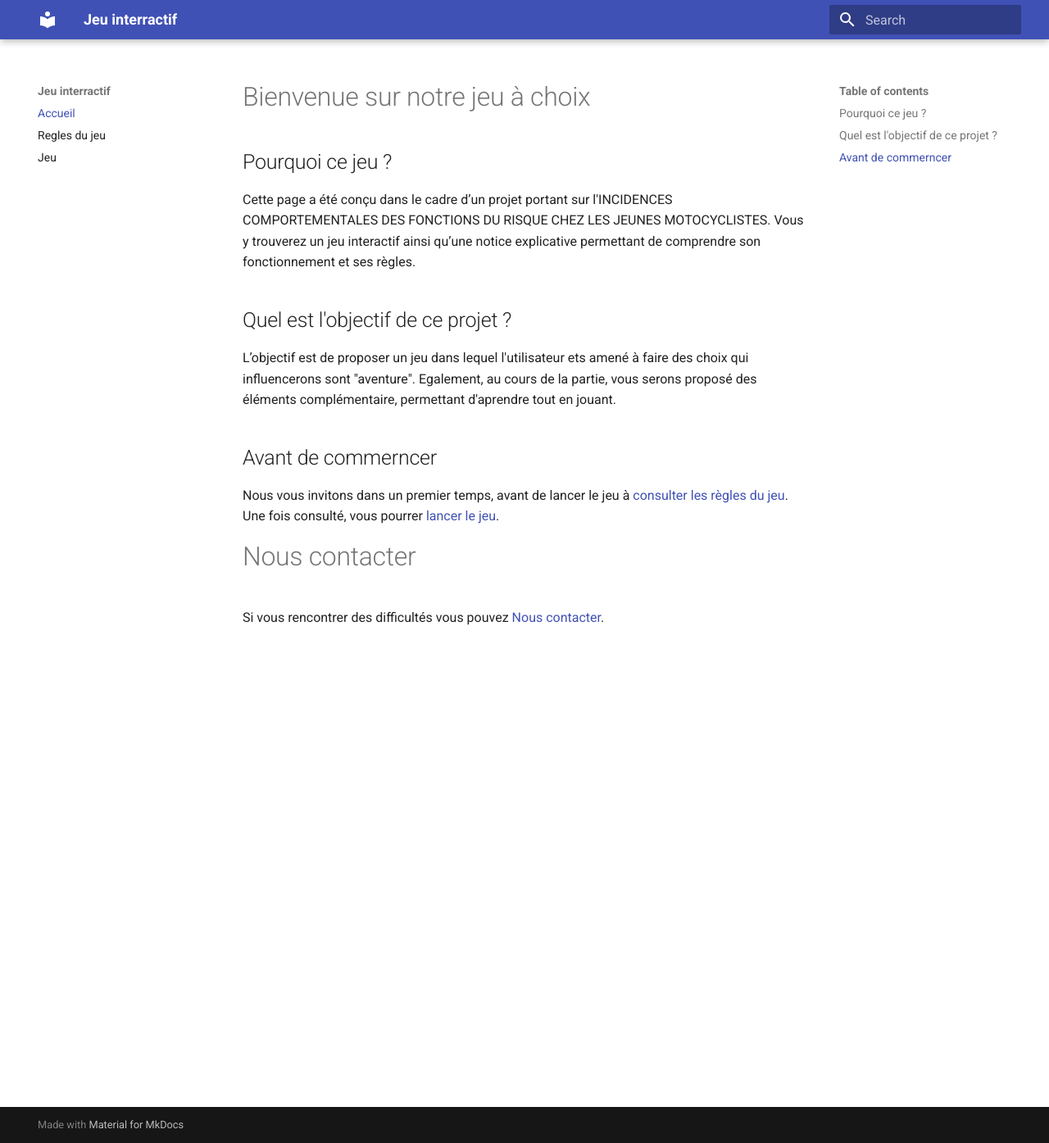
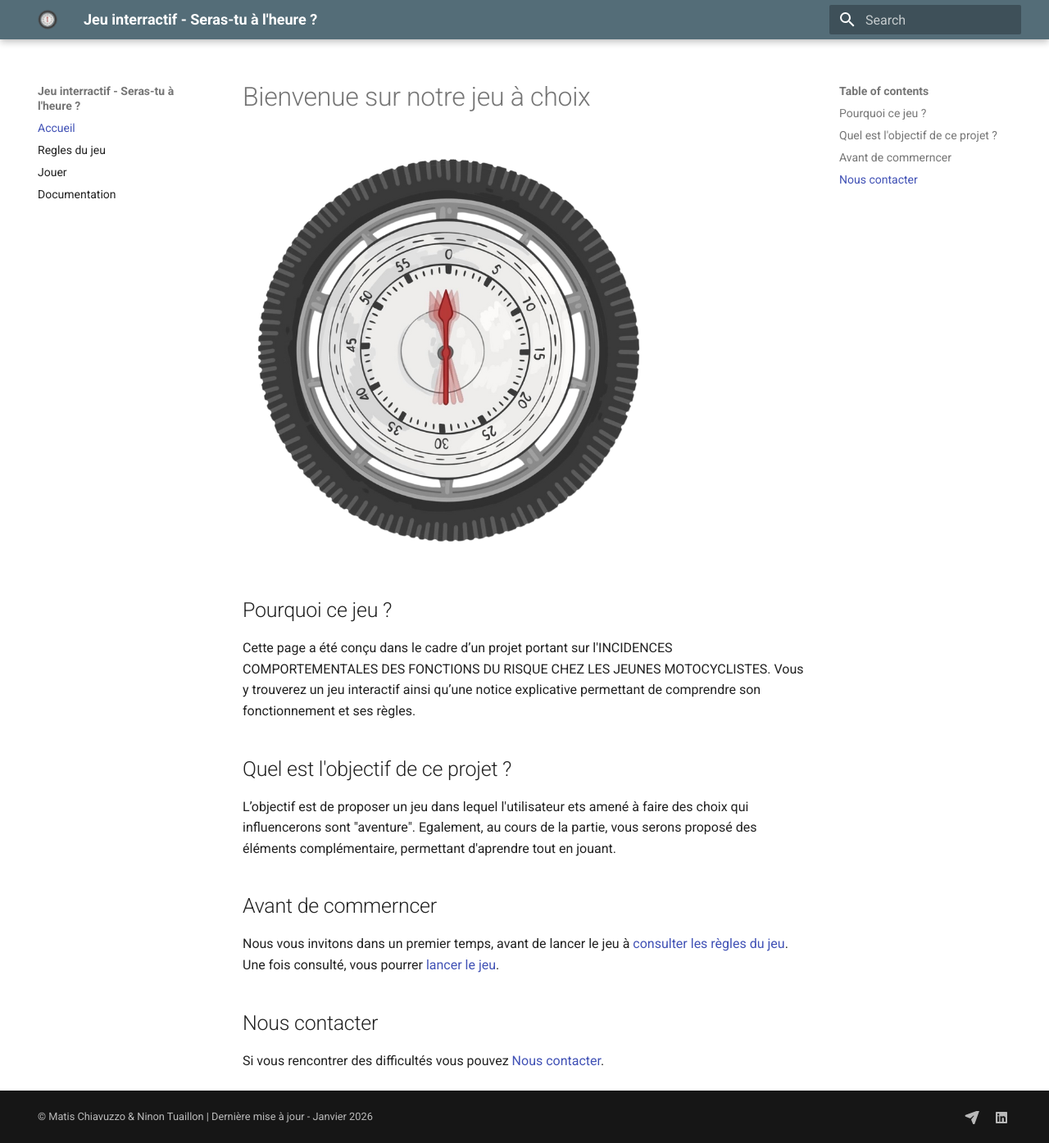
Before and after one commit to MatisChiavuzzo/game, an MkDocs documentation site: the page built from docs/index.md, in a window 1280 px wide and 1395 px high. Shown: the whole window at 82% size. Built offline with MkDocs 1.6.1 and Material for MkDocs 9.7.7, drawn with Linux system fonts in a browser that asks for light colours.

```diff
--- a/docs/css/jeu.css
+++ b/docs/css/jeu.css
@@ -426,12 +426,12 @@ p {
     transition: background-image 0.5s ease-in-out;
 }
 
-.scene-0 { background-image: url("../image/bus.jpg"); }
+.scene-0 { background-image: url(""); }
 .scene-1 { background-image: url(""); }
 .scene-2 { background-image: url(""); }
 .scene-3 { background-image: url(""); }
 .scene-4 { background-image: url(""); }
-.scene-5 { background-image: url(""); }
+.scene-5 { background-image: url("../image/bus.jpg"); }
 .scene-6 { background-image: url(""); }
 .scene-7 { background-image: url(""); }
 .scene-8 { background-image: url(""); }
--- a/docs/index.md
+++ b/docs/index.md
@@ -1,4 +1,6 @@
 # Bienvenue sur notre jeu à choix
+
+![Texte alternatif](./image/logo.png "Seras-tu à l'heure ?")
 
 ## Pourquoi ce jeu ?
 
@@ -12,6 +14,6 @@ L’objectif est de proposer un jeu dans lequel l'utilisateur ets amené à fair
 
 Nous vous invitons dans un premier temps, avant de lancer le jeu à [consulter les règles du jeu](./pages/regles.md). Une fois consulté, vous pourrer [lancer le jeu](./pages/jeu.html).
 
-# Nous contacter
+## Nous contacter
 
 Si vous rencontrer des difficultés vous pouvez [Nous contacter](mailto:matis.chiavuzzo@laposte.net).
--- a/docs/pages/jeu.html
+++ b/docs/pages/jeu.html
@@ -5,6 +5,8 @@
     <meta charset="UTF-8">
     <title>Jeu de trajet interactif</title>
     <link rel="stylesheet" href="../css/jeu.css">
+    <!-- Favicon -->
+    <link rel="icon" type="image/png" sizes="32x32" href="../image/logo.png">
 </head>
 
 <body>
@@ -91,7 +93,7 @@
 <div id="final-score" style="display:none;">
   <div id="final-score-overlay">
     <div id="final-score-card">
-      <h2>Fin de la partie !</h2>
+      <h2><p id="mots_fin"></p></h2>
       <p id="score-text"></p>
       <button onclick="window.location.reload()">Rejouer</button>
     </div>
--- a/mkdocs.yml
+++ b/mkdocs.yml
@@ -1,22 +1,26 @@
-site_name: Jeu interractif
+site_name: Jeu interractif - Seras-tu à l'heure ?
 site_url: https://<matischiavuzzo>.github.io/<game>/
 
 nav:
   - Accueil: index.md
-  - Installation: installation.md
-  - Utilisation: utilisation.md
-
-nav:
-  - Accueil: index.md
   - Regles du jeu: ./pages/regles.md
-  - Jeu: ./pages/jeu.html
+  - Jouer: ./pages/jeu.html
+  - Documentation: ./pages/documentation.md
 
 theme:
   name: material
+  logo: ./image/logo.png
+  favicon: ./image/logo.png
+  palette:
+    primary: blue grey
+    accent: red
 
+extra:
+  social:
+    - icon: fontawesome/solid/paper-plane
+      link: mailto:<matis.chiavuzzo@laposte.net>
+    - icon: fontawesome/brands/linkedin
+      link: https://www.linkedin.com/in/matis-chiavuzzo-581044356/
+  generator: false
 
-markdown_extensions:
-  - admonition
-  - toc:
-      permalink: true
-  - codehilite
+copyright: © Matis Chiavuzzo & Ninon Tuaillon | Dernière mise à jour - Janvier 2026
```
Also changed, not shown: other parts of docs/pages/jeu.html (+1 -1 lines), docs/js/script.js (+133 -13 lines), docs/pages/documentation.md (added, +170 -0 lines).
